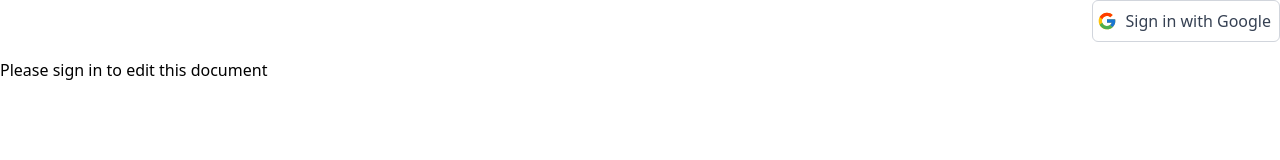
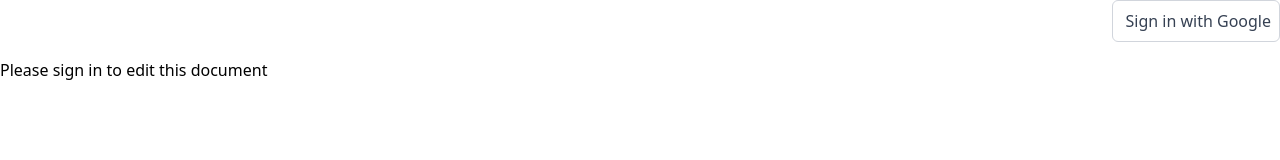
Before and after one commit to stankur/shapeshifter, a SvelteKit app: page /editor/1 in a window 1280 px wide. Shown: the top 160 px of the page. Built offline with nearby package versions, Linux system fonts and the light colour scheme; no server answers.

Commit message:
refactored svgs

```diff
--- /dev/null
+++ b/src/lib/components/GoogleIcon.svelte
@@ -0,0 +1,22 @@
+<script lang="ts">
+  export let size = "5";
+</script>
+
+<svg class="h-{size} w-{size}" xmlns="http://www.w3.org/2000/svg" viewBox="0 0 48 48">
+  <path
+    fill="#FFC107"
+    d="M43.611,20.083H42V20H24v8h11.303c-1.649,4.657-6.08,8-11.303,8c-6.627,0-12-5.373-12-12c0-6.627,5.373-12,12-12c3.059,0,5.842,1.154,7.961,3.039l5.657-5.657C34.046,6.053,29.268,4,24,4C12.955,4,4,12.955,4,24c0,11.045,8.955,20,20,20c11.045,0,20-8.955,20-20C44,22.659,43.862,21.35,43.611,20.083z"
+  ></path>
+  <path
+    fill="#FF3D00"
+    d="M6.306,14.691l6.571,4.819C14.655,15.108,18.961,12,24,12c3.059,0,5.842,1.154,7.961,3.039l5.657-5.657C34.046,6.053,29.268,4,24,4C16.318,4,9.656,8.337,6.306,14.691z"
+  ></path>
+  <path
+    fill="#4CAF50"
+    d="M24,44c5.166,0,9.86-1.977,13.409-5.192l-6.19-5.238C29.211,35.091,26.715,36,24,36c-5.202,0-9.619-3.317-11.283-7.946l-6.522,5.025C9.505,39.556,16.227,44,24,44z"
+  ></path>
+  <path
+    fill="#1976D2"
+    d="M43.611,20.083H42V20H24v8h11.303c-0.792,2.237-2.231,4.166-4.087,5.571c0.001-0.001,0.002-0.001,0.003-0.002l6.19,5.238C36.971,39.205,44,34,44,24C44,22.659,43.862,21.35,43.611,20.083z"
+  ></path>
+</svg>
--- /dev/null
+++ b/src/lib/components/LoadingSpinner.svelte
@@ -0,0 +1,18 @@
+<script lang="ts">
+  export let size = "12";
+  export let color = "currentColor";
+</script>
+
+<svg
+  class="h-{size} w-{size} animate-spin text-{color}"
+  xmlns="http://www.w3.org/2000/svg"
+  fill="none"
+  viewBox="0 0 24 24"
+>
+  <circle class="opacity-25" cx="12" cy="12" r="10" stroke="currentColor" stroke-width="4"></circle>
+  <path
+    class="opacity-75"
+    fill="currentColor"
+    d="M4 12a8 8 0 018-8V0C5.373 0 0 5.373 0 12h4zm2 5.291A7.962 7.962 0 014 12H0c0 3.042 1.135 5.824 3 7.938l3-2.647z"
+  ></path>
+</svg>
--- a/src/routes/+page.svelte
+++ b/src/routes/+page.svelte
@@ -9,7 +9,7 @@
 		card,
 		nestedSummary,
 		sectionContainerTOC,
-        sectionContainerDefault,
+		sectionContainerDefault,
 		sectionContainerTOCCard,
 		sidebarExample
 	} from '$lib/model/examples';
@@ -18,10 +18,16 @@
 	import { invalidate } from '$app/navigation';
 	import UsernameInput from '$lib/components/UsernameInput.svelte';
 	import TitleInput from '$lib/components/TitleInput.svelte';
-	import { handlePublish, handleSignIn, handleSignOut } from '$lib/services/supabase/documentActions';
+	import LoadingSpinner from '$lib/components/LoadingSpinner.svelte';
+	import GoogleIcon from '$lib/components/GoogleIcon.svelte';
+	import {
+		handlePublish,
+		handleSignIn,
+		handleSignOut
+	} from '$lib/services/supabase/documentActions';
 	import { page } from '$app/state';
 
-    const supabase = page.data.supabase;
+	const supabase = page.data.supabase;
 
 	let { data } = $props();
 	let session = $state(data.session);
@@ -52,7 +58,13 @@
 		const publishingState = { value: isPublishing };
 		const publishStatusState = { value: publishStatus };
 
-		await handlePublish(data.supabase,node, publishingState, publishStatusState, session?.user?.id);
+		await handlePublish(
+			data.supabase,
+			node,
+			publishingState,
+			publishStatusState,
+			session?.user?.id
+		);
 
 		isPublishing = publishingState.value;
 		publishStatus = publishStatusState.value;
@@ -73,8 +85,6 @@
 
 		session = sessionState.value;
 	}
-
-
 </script>
 
 <div class="mb-4 flex justify-end gap-2">
@@ -92,20 +102,9 @@
 			disabled={isPublishing}
 		>
 			{#if isPublishing}
-				<svg
-					class="mr-2 -ml-1 h-4 w-4 animate-spin text-white"
-					xmlns="http://www.w3.org/2000/svg"
-					fill="none"
-					viewBox="0 0 24 24"
-				>
-					<circle class="opacity-25" cx="12" cy="12" r="10" stroke="currentColor" stroke-width="4"
-					></circle>
-					<path
-						class="opacity-75"
-						fill="currentColor"
-						d="M4 12a8 8 0 018-8V0C5.373 0 0 5.373 0 12h4zm2 5.291A7.962 7.962 0 014 12H0c0 3.042 1.135 5.824 3 7.938l3-2.647z"
-					></path>
-				</svg>
+				<div class="mr-2 -ml-1">
+					<LoadingSpinner size="4" color="white" />
+				</div>
 				Publishing...
 			{:else}
 				Publish
@@ -118,40 +117,14 @@
 			disabled={isSigningIn}
 		>
 			{#if isSigningIn}
-				<svg
-					class="mr-2 -ml-1 h-4 w-4 animate-spin text-gray-700"
-					xmlns="http://www.w3.org/2000/svg"
-					fill="none"
-					viewBox="0 0 24 24"
-				>
-					<circle class="opacity-25" cx="12" cy="12" r="10" stroke="currentColor" stroke-width="4"
-					></circle>
-					<path
-						class="opacity-75"
-						fill="currentColor"
-						d="M4 12a8 8 0 018-8V0C5.373 0 0 5.373 0 12h4zm2 5.291A7.962 7.962 0 014 12H0c0 3.042 1.135 5.824 3 7.938l3-2.647z"
-					></path>
-				</svg>
+				<div class="mr-2 -ml-1">
+					<LoadingSpinner size="4" color="gray-700" />
+				</div>
 				Signing in...
 			{:else}
-				<svg class="mr-2 -ml-1 h-5 w-5" xmlns="http://www.w3.org/2000/svg" viewBox="0 0 48 48">
-					<path
-						fill="#FFC107"
-						d="M43.611,20.083H42V20H24v8h11.303c-1.649,4.657-6.08,8-11.303,8c-6.627,0-12-5.373-12-12c0-6.627,5.373-12,12-12c3.059,0,5.842,1.154,7.961,3.039l5.657-5.657C34.046,6.053,29.268,4,24,4C12.955,4,4,12.955,4,24c0,11.045,8.955,20,20,20c11.045,0,20-8.955,20-20C44,22.659,43.862,21.35,43.611,20.083z"
-					></path>
-					<path
-						fill="#FF3D00"
-						d="M6.306,14.691l6.571,4.819C14.655,15.108,18.961,12,24,12c3.059,0,5.842,1.154,7.961,3.039l5.657-5.657C34.046,6.053,29.268,4,24,4C16.318,4,9.656,8.337,6.306,14.691z"
-					></path>
-					<path
-						fill="#4CAF50"
-						d="M24,44c5.166,0,9.86-1.977,13.409-5.192l-6.19-5.238C29.211,35.091,26.715,36,24,36c-5.202,0-9.619-3.317-11.283-7.946l-6.522,5.025C9.505,39.556,16.227,44,24,44z"
-					></path>
-					<path
-						fill="#1976D2"
-						d="M43.611,20.083H42V20H24v8h11.303c-0.792,2.237-2.231,4.166-4.087,5.571c0.001-0.001,0.002-0.001,0.003-0.002l6.19,5.238C36.971,39.205,44,34,44,24C44,22.659,43.862,21.35,43.611,20.083z"
-					></path>
-				</svg>
+				<div class="mr-2 -ml-1">
+					<GoogleIcon size="5" />
+				</div>
 				Sign in with Google
 			{/if}
 		</button>
--- a/src/routes/editor/[slug]/+page.svelte
+++ b/src/routes/editor/[slug]/+page.svelte
@@ -10,6 +10,8 @@
 	import { goto, invalidate } from '$app/navigation';
 	import UsernameInput from '$lib/components/UsernameInput.svelte';
 	import TitleInput from '$lib/components/TitleInput.svelte';
+	import LoadingSpinner from '$lib/components/LoadingSpinner.svelte';
+	import GoogleIcon from '$lib/components/GoogleIcon.svelte';
 	import {
 		handlePublish,
 		handleSignIn,
@@ -54,7 +56,11 @@
 		isLoadingDocument = true;
 
 		try {
-			const result = await getDocumentBySlugForCurrentUser(supabase, slug, session?.user?.id as string);
+			const result = await getDocumentBySlugForCurrentUser(
+				supabase,
+				slug,
+				session?.user?.id as string
+			);
 
 			if (result.success && result.document) {
 				document = result.document;
@@ -103,7 +109,13 @@
 		const publishStatusState = { value: publishStatus };
 
 		// Pass the user ID from the session to ensure consistency
-		await handlePublish(data.supabase, document, publishingState, publishStatusState, session?.user?.id);
+		await handlePublish(
+			data.supabase,
+			document,
+			publishingState,
+			publishStatusState,
+			session?.user?.id
+		);
 
 		isPublishing = publishingState.value;
 		publishStatus = publishStatusState.value;
@@ -126,24 +138,10 @@
 	}
 </script>
 
-
 <!-- Loading state -->
 {#if isLoadingDocument}
 	<div class="flex flex-col items-center justify-center py-12">
-		<svg
-			class="h-12 w-12 animate-spin text-blue-500"
-			xmlns="http://www.w3.org/2000/svg"
-			fill="none"
-			viewBox="0 0 24 24"
-		>
-			<circle class="opacity-25" cx="12" cy="12" r="10" stroke="currentColor" stroke-width="4"
-			></circle>
-			<path
-				class="opacity-75"
-				fill="currentColor"
-				d="M4 12a8 8 0 018-8V0C5.373 0 0 5.373 0 12h4zm2 5.291A7.962 7.962 0 014 12H0c0 3.042 1.135 5.824 3 7.938l3-2.647z"
-			></path>
-		</svg>
+		<LoadingSpinner size="12" color="blue-500" />
 		<p class="mt-4 text-lg text-gray-600">Loading document...</p>
 	</div>
 {:else if loadError}
@@ -177,20 +175,9 @@
 				disabled={isPublishing || !document}
 			>
 				{#if isPublishing}
-					<svg
-						class="mr-2 -ml-1 h-4 w-4 animate-spin text-white"
-						xmlns="http://www.w3.org/2000/svg"
-						fill="none"
-						viewBox="0 0 24 24"
-					>
-						<circle class="opacity-25" cx="12" cy="12" r="10" stroke="currentColor" stroke-width="4"
-						></circle>
-						<path
-							class="opacity-75"
-							fill="currentColor"
-							d="M4 12a8 8 0 018-8V0C5.373 0 0 5.373 0 12h4zm2 5.291A7.962 7.962 0 014 12H0c0 3.042 1.135 5.824 3 7.938l3-2.647z"
-						></path>
-					</svg>
+					<div class="mr-2 -ml-1">
+						<LoadingSpinner size="4" color="white" />
+					</div>
 					Publishing...
 				{:else}
 					Publish
@@ -203,40 +190,14 @@
 				disabled={isSigningIn}
 			>
 				{#if isSigningIn}
-					<svg
-						class="mr-2 -ml-1 h-4 w-4 animate-spin text-gray-700"
-						xmlns="http://www.w3.org/2000/svg"
-						fill="none"
-						viewBox="0 0 24 24"
-					>
-						<circle class="opacity-25" cx="12" cy="12" r="10" stroke="currentColor" stroke-width="4"
-						></circle>
-						<path
-							class="opacity-75"
-							fill="currentColor"
-							d="M4 12a8 8 0 018-8V0C5.373 0 0 5.373 0 12h4zm2 5.291A7.962 7.962 0 014 12H0c0 3.042 1.135 5.824 3 7.938l3-2.647z"
-						></path>
-					</svg>
+					<div class="mr-2 -ml-1">
+						<LoadingSpinner size="4" color="gray-700" />
+					</div>
 					Signing in...
 				{:else}
-					<svg class="mr-2 -ml-1 h-5 w-5" xmlns="http://www.w3.org/2000/svg" viewBox="0 0 48 48">
-						<path
-							fill="#FFC107"
-							d="M43.611,20.083H42V20H24v8h11.303c-1.649,4.657-6.08,8-11.303,8c-6.627,0-12-5.373-12-12c0-6.627,5.373-12,12-12c3.059,0,5.842,1.154,7.961,3.039l5.657-5.657C34.046,6.053,29.268,4,24,4C12.955,4,4,12.955,4,24c0,11.045,8.955,20,20,20c11.045,0,20-8.955,20-20C44,22.659,43.862,21.35,43.611,20.083z"
-						></path>
-						<path
-							fill="#FF3D00"
-							d="M6.306,14.691l6.571,4.819C14.655,15.108,18.961,12,24,12c3.059,0,5.842,1.154,7.961,3.039l5.657-5.657C34.046,6.053,29.268,4,24,4C16.318,4,9.656,8.337,6.306,14.691z"
-						></path>
-						<path
-							fill="#4CAF50"
-							d="M24,44c5.166,0,9.86-1.977,13.409-5.192l-6.19-5.238C29.211,35.091,26.715,36,24,36c-5.202,0-9.619-3.317-11.283-7.946l-6.522,5.025C9.505,39.556,16.227,44,24,44z"
-						></path>
-						<path
-							fill="#1976D2"
-							d="M43.611,20.083H42V20H24v8h11.303c-0.792,2.237-2.231,4.166-4.087,5.571c0.001-0.001,0.002-0.001,0.003-0.002l6.19,5.238C36.971,39.205,44,34,44,24C44,22.659,43.862,21.35,43.611,20.083z"
-						></path>
-					</svg>
+					<div class="mr-2 -ml-1">
+						<GoogleIcon size="5" />
+					</div>
 					Sign in with Google
 				{/if}
 			</button>
```
